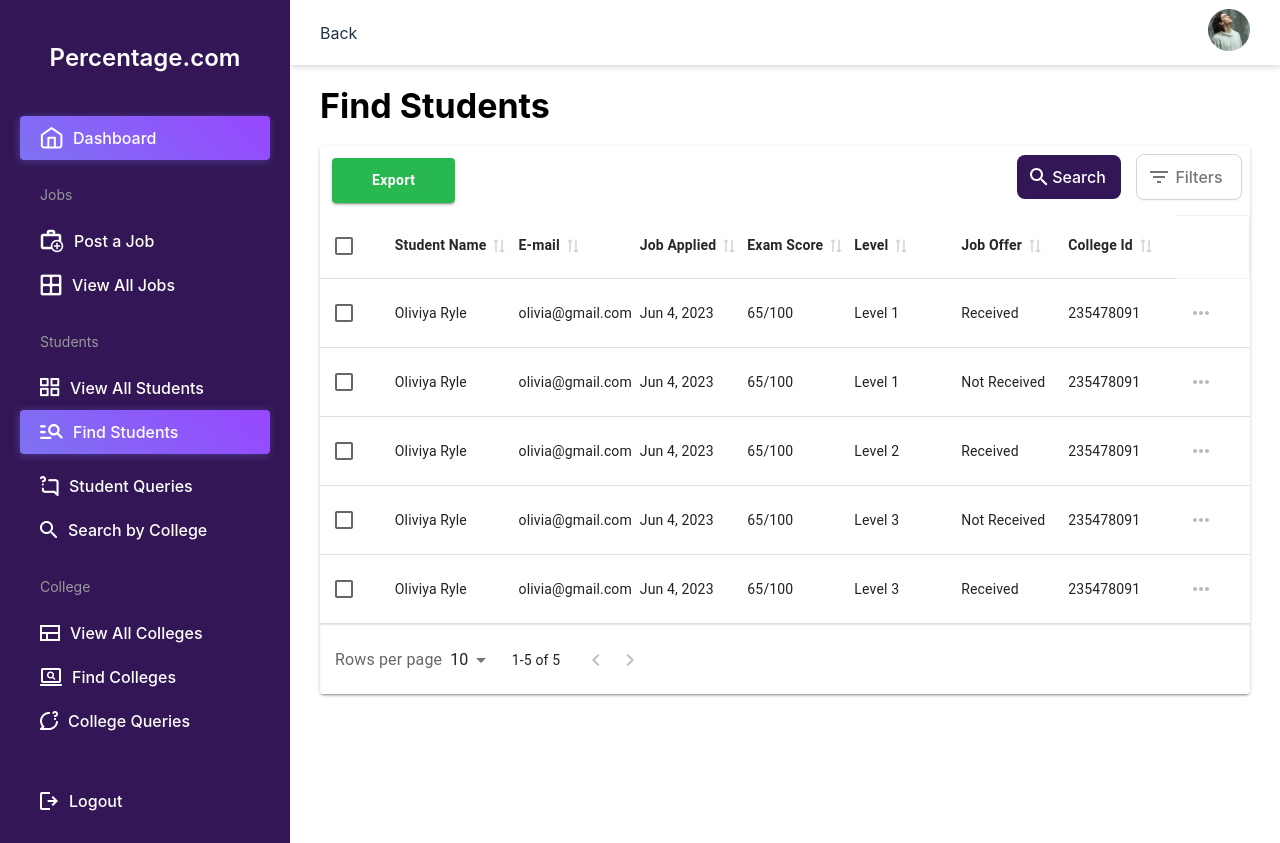
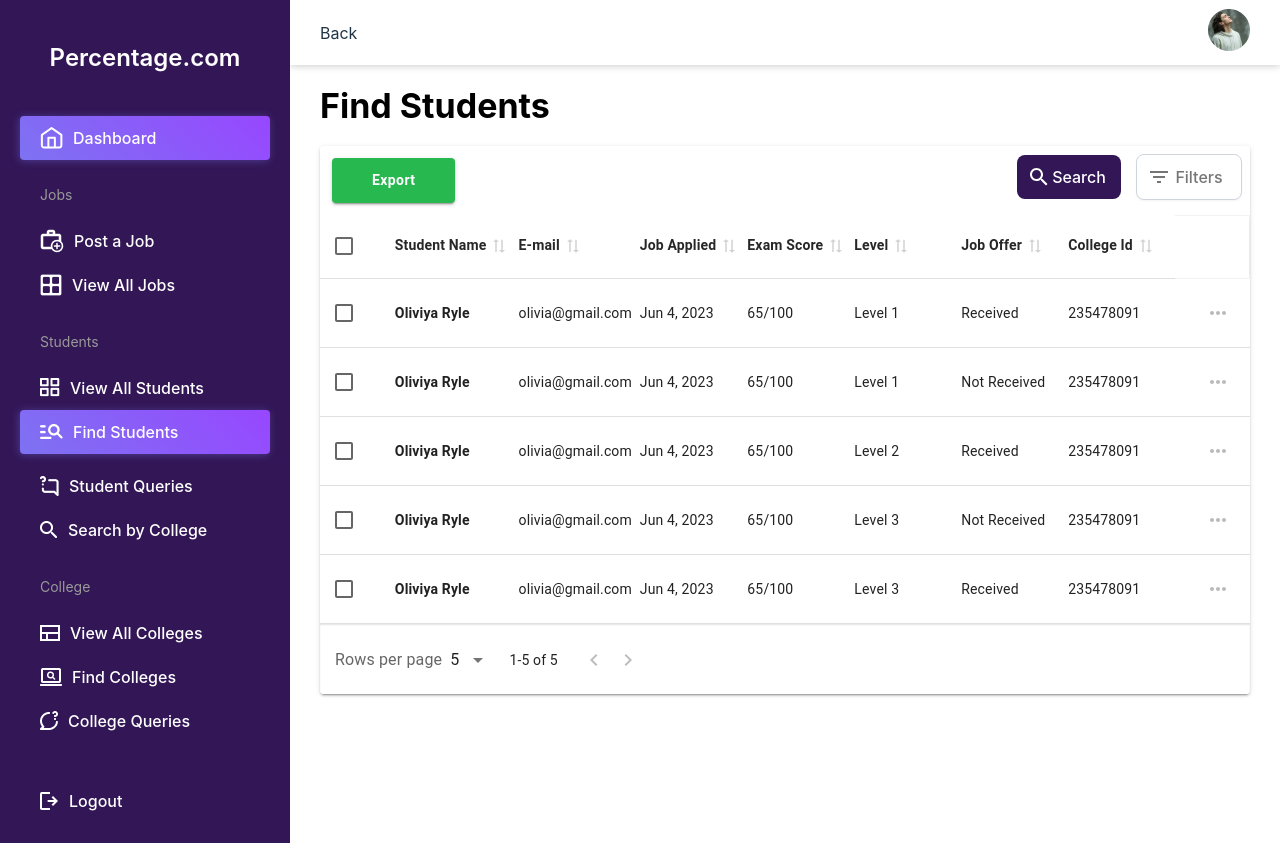
Before and after one commit to Rajebulalam/Dasnboard-with-frontend, a React (Vite) app: page /dashboard/dashboard/findStudents in a window 1280 px wide. Built offline with nearby package versions, Linux system fonts and the light colour scheme.

Commit message:
View All Jobs, View All Students and Find Students are Modified

```diff
--- a/src/component/allJobsTable/AllJobsTable.css
+++ b/src/component/allJobsTable/AllJobsTable.css
@@ -6,6 +6,10 @@
 .all-jobs-wrapper table th {
     padding-top: 17px;
     padding-bottom: 17px;
+}
+
+.all-jobs-wrapper table tr td:last-child {
+    text-align: center;
 }
 
 /* Pagination Part */
--- a/src/component/allJobsTable/AllJobsTable.jsx
+++ b/src/component/allJobsTable/AllJobsTable.jsx
@@ -84,27 +84,27 @@ const AllJobsTable = () => {
             {
                 header: 'Job Name',
                 accessorKey: 'name',
-                size: 155
+                size: 140
             },
             {
                 header: 'Job Description',
                 accessorKey: 'description',
-                size: 110
+                size: 100
             },
             {
                 header: 'Date Uploaded',
                 accessorKey: 'uploadDate',
-                size: 80
+                size: 100
             },
             {
                 header: 'Last Updated',
                 accessorKey: 'lastUpdate',
-                size: 80
+                size: 100
             },
             {
                 header: 'Uploaded By',
                 accessorKey: 'uploadBy',
-                size: 80
+                size: 100
             }
         ],
         [],
@@ -155,7 +155,11 @@ const AllJobsTable = () => {
                         variant="h5">Posted Jobs</Typography>
                 )}
                 enableSorting={false}
+                initialState={{
+                    pagination: { pageSize: 5, pageIndex: 0 }
+                }}
                 enableRowActions
+                muiTableContainerProps={{ sx: { maxHeight: '420px' } }}
                 positionActionsColumn="last"
                 renderRowActionMenuItems={({ closeMenu }) => [
                     <MenuItem
--- a/src/component/allStudentsTable/AllStudentsTable.jsx
+++ b/src/component/allStudentsTable/AllStudentsTable.jsx
@@ -94,6 +94,22 @@ const AllStudentsTable = () => {
                 enableDensityToggle={false}
                 enableFullScreenToggle={false}
                 enableHiding={false}
+
+                initialState={{
+                    pagination: {
+                        pageSize: 5,
+                        pageIndex: 0
+                    }
+                }}
+
+                muiTableBodyRowProps={{
+                    sx: {
+                        '& td:nth-of-type(2)': {
+                            fontWeight: 600
+                        }
+                    }
+                }}
+
                 positionGlobalFilter='left'
                 muiTableBodyProps={{
                     sx: {
@@ -102,6 +118,8 @@ const AllStudentsTable = () => {
                         }
                     }
                 }}
+
+                muiTableContainerProps={{ sx: { maxHeight: '420px' } }}
                 muiTablePaginationProps={{
                     sx: {
                         fontSize: '18px',
--- a/src/component/findStudentsTable/FindStudentsTable.css
+++ b/src/component/findStudentsTable/FindStudentsTable.css
@@ -12,6 +12,10 @@
 .find-students-table-wrapper table tr td:first-child,
 .find-students-table-wrapper table th:first-child {
     padding-left: 10px;
+}
+
+.find-students-table-wrapper table tr td:last-child {
+    text-align: center;
 }
 
 
--- a/src/component/findStudentsTable/FindStudentsTable.jsx
+++ b/src/component/findStudentsTable/FindStudentsTable.jsx
@@ -109,6 +109,22 @@ const FindStudentsTable = () => {
                 enableHiding={false}
                 enableColumnActions={false}
 
+                initialState={{
+                    pagination: {
+                        pageSize: 5,
+                        pageIndex: 0
+                    }
+                }}
+
+                muiTableBodyRowProps={{
+                    sx: {
+                        '& td:nth-of-type(2)': {
+                            fontWeight: 600
+                        }
+                    }
+                }}
+
+                muiTableContainerProps={{ sx: { maxHeight: '420px' } }}
                 muiTableBodyProps={{
                     sx: {
                         '& tr:nth-of-type(odd)': {
```
